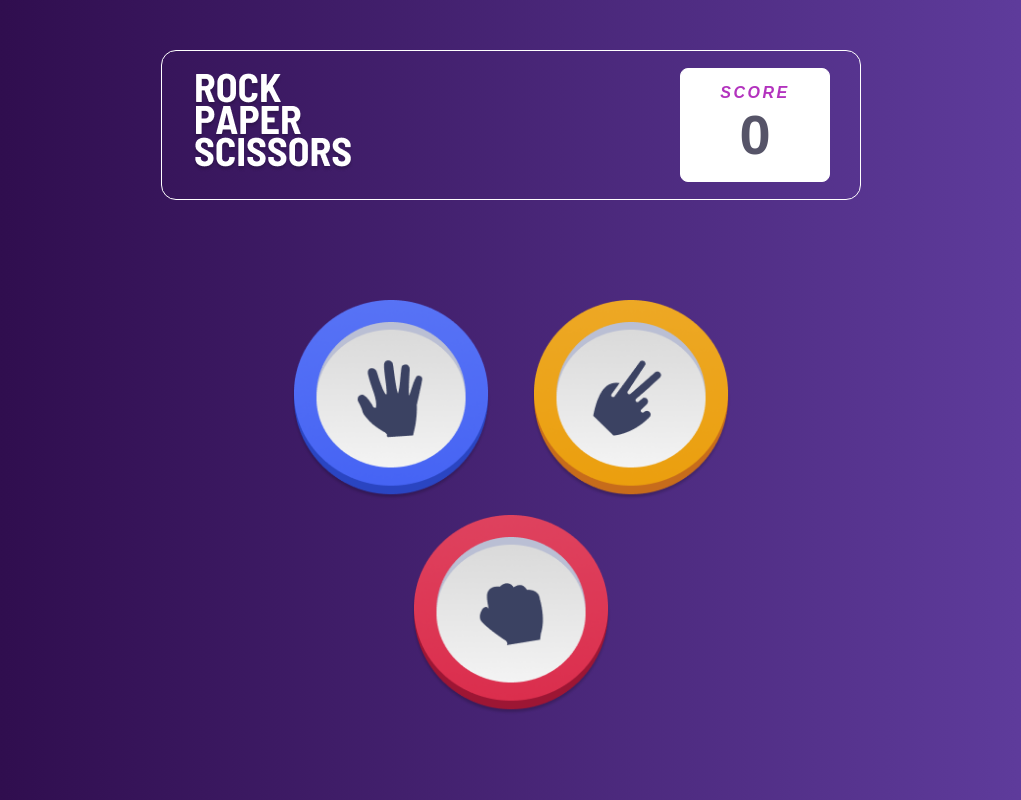
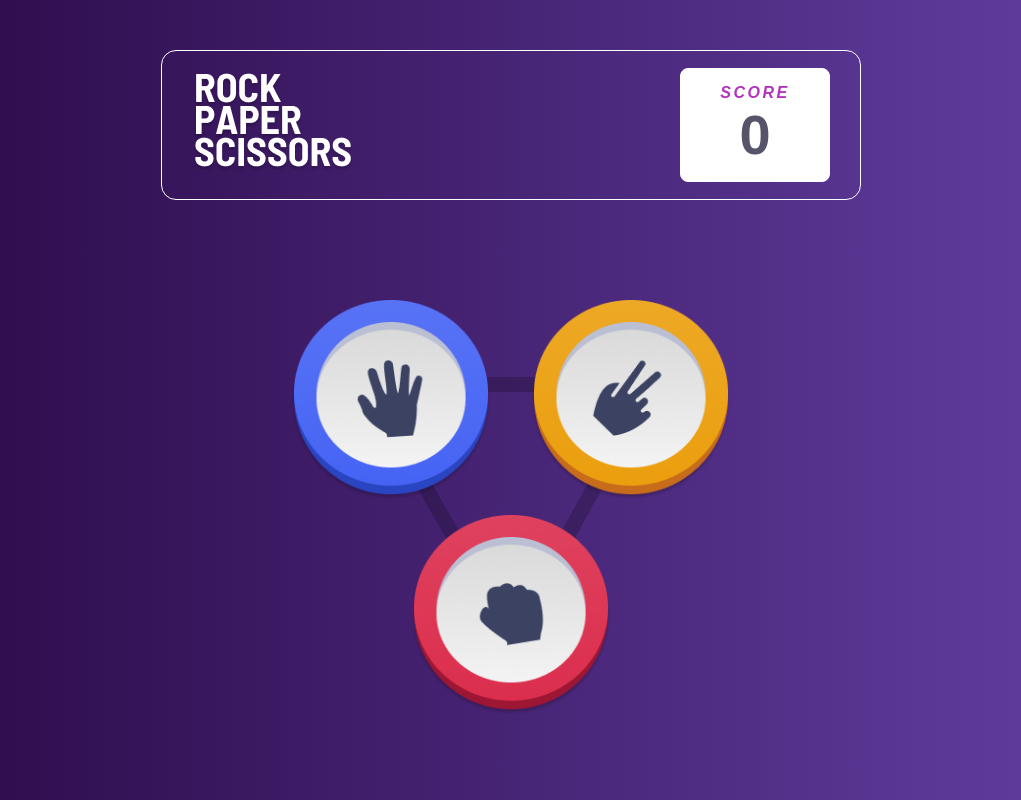
Before and after one commit to Coder-IsiahJones/RockPaperScissors, a plain HTML site: page index.html in a window 1280 px wide. Shown: the whole page, without its empty margins (129-1150 px from the left). Drawn offline with nearby package versions, Linux system fonts and the light colour scheme.

Commit message:
Update for github.

```diff
--- a/css/style.css
+++ b/css/style.css
@@ -77,7 +77,7 @@ body {
 }
 
 .hands {
-    background-image: url("./assets/triangle.png");
+    background-image: url("../assets/triangle.png");
     background-position: center;
     background-repeat: no-repeat;
     visibility: visible;
```
